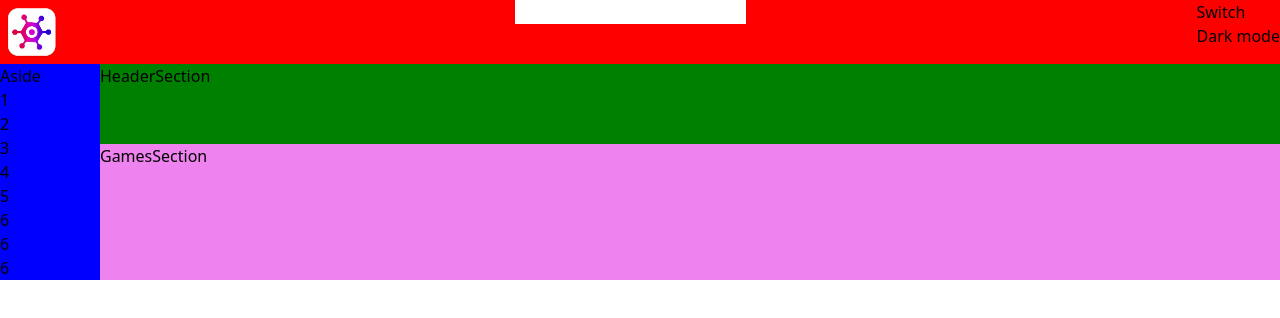
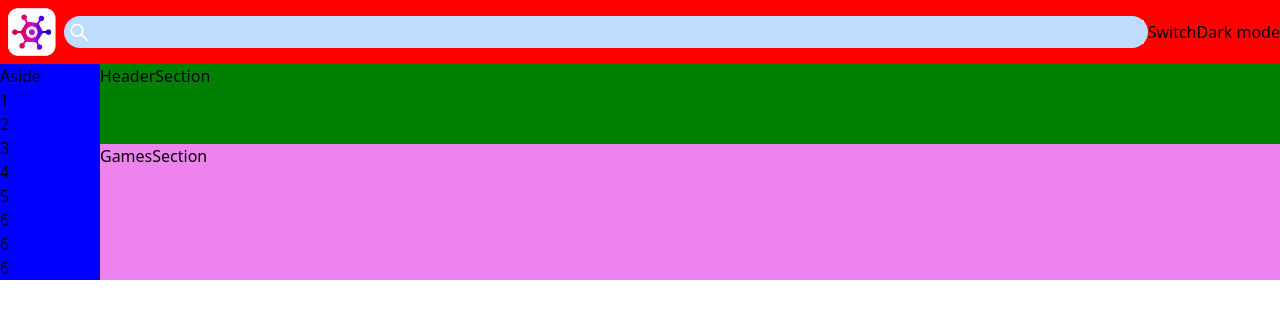
Before and after one commit to Krystof1999/game-hub-app, a React (Vite) app in the folder game-hub/: page / in a window 1280 px wide. Shown: the top 318 px of the page. Built offline with nearby package versions, Linux system fonts and the light colour scheme.

Commit message:
navbar update

```diff
--- a/game-hub/package.json
+++ b/game-hub/package.json
@@ -10,6 +10,7 @@
     "preview": "vite preview"
   },
   "dependencies": {
+    "@react-icons/all-files": "^4.1.0",
     "react": "^18.2.0",
     "react-dom": "^18.2.0"
   },
--- a/game-hub/src/components/NavBar.tsx
+++ b/game-hub/src/components/NavBar.tsx
@@ -1,15 +1,21 @@
+import { AiOutlineSearch } from "@react-icons/all-files/ai/AiOutlineSearch";
+
 const NavBar = () => {
   return (
-    <div className="flex justify-between">
+    <div className="flex justify-between items-center">
       <div className="w-16 h-16">
         <img src="/src/assets/logo.webp" alt="navbar-logo" className=" " />
       </div>
-      <div>
-        <form>
-          <input type="text" className="" />
+      <div className="flex-grow bg-blue-200 rounded-full p-1">
+        <form className="flex w-full items-center">
+          <AiOutlineSearch color="white" size="23px" />
+          <input
+            type="text"
+            className="w-full bg-blue-200 border-0 outline-none"
+          />
         </form>
       </div>
-      <div>
+      <div className="flex">
         <p>Switch</p>
         <p>Dark mode</p>
       </div>
```
Also changed, not shown: 1 other file (tests, documents, lock files or other folders).
